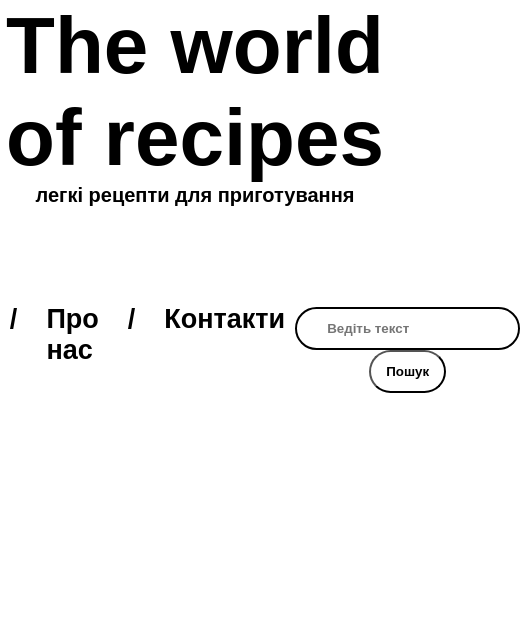
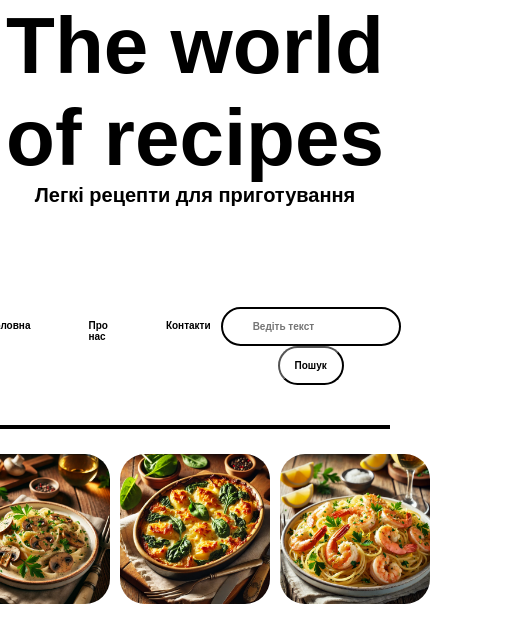
Before and after one commit to mycolaCH1912/group-project, a plain HTML site: page index.html in a window 390 px wide. Shown: the whole page, 520 px wide, since content can reach past the window. Drawn offline with Linux system fonts and the light colour scheme.

Commit message:
adaption

```diff
--- a/index.html
+++ b/index.html
@@ -11,23 +11,29 @@
 
   <div  class="head">
           <h1 class="h1">The world of recipes</h1>
-          <p class="p">легкі рецепти для приготування</p>
+          <p class="p">Легкі рецепти для приготування</p>
    </div>
 
 
 <header>
   <nav class="header">
           <a class="text-link" href="/index.html">Головна</a>
-          <span>/</span>
+          <span></span>
           <a class="text-link" href="/index1.html">Про нас</a>
-          <span>/</span>
+          <span></span>
           <a class="text-link" href="#">Контакти</a>
     </nav>
 
   <div class="button">
-          <input type="text" placeholder="Ведіть текст">
+          <input class="btn" type="text" placeholder="Ведіть текст">
           <button class="btn">Пошук</button>
   </div>
 </header>
+<div class="line"></div>
+<div class="recipes">
+  <img class="recipe" src="/pasta_mushroom.webp">
+  <img class="recipe" src="/potato_bake.webp">
+  <img class="recipe" src="/pasta_lemon.webp">
+</div>
 </body>
 </html>
--- a/style.css
+++ b/style.css
@@ -1,9 +1,4 @@
-.logo{
-    position: absolute;
-    left: 20px; /* Сместите логотип влево */
-    font-weight:700;/* робить текст жирним */
-    font-size:27px
-}
+
 
 .head{
     font-weight:bold;
@@ -83,11 +78,6 @@ button{
     font-size:26px;
 }
 
-img{
-    width:300;
-    height:200;
-}
-
 .line{
     margin-top:40px;
     border:2px solid black;
@@ -111,3 +101,27 @@ footer a{
     text-align: center;
     font-size: 25px;
   }
+.recipe{
+    width:300px;
+height:300px;
+border-radius: 25px;
+}
+.recipes{
+    margin-top:25px;
+    display: flex;
+    justify-content: center;
+    gap:10px;
+
+}
+@media (max-width:425px){
+    .recipe{
+        width:150px;
+        height:150px;
+    }
+    .header{
+font-size:10px;
+    }
+.btn{
+    font-size:10px;
+}
+}
```
Also changed, not shown: fon.webp (renamed from DALL·E 2024-11-09 17.01.58 - A background image for a recipe website. Simple and clean, featuring a light wooden texture with subtle kitchen-themed elements like faint outlines of.webp), pasta_lemon.webp (added), pasta_mushroom.webp (added), potato_bake.webp (added).
